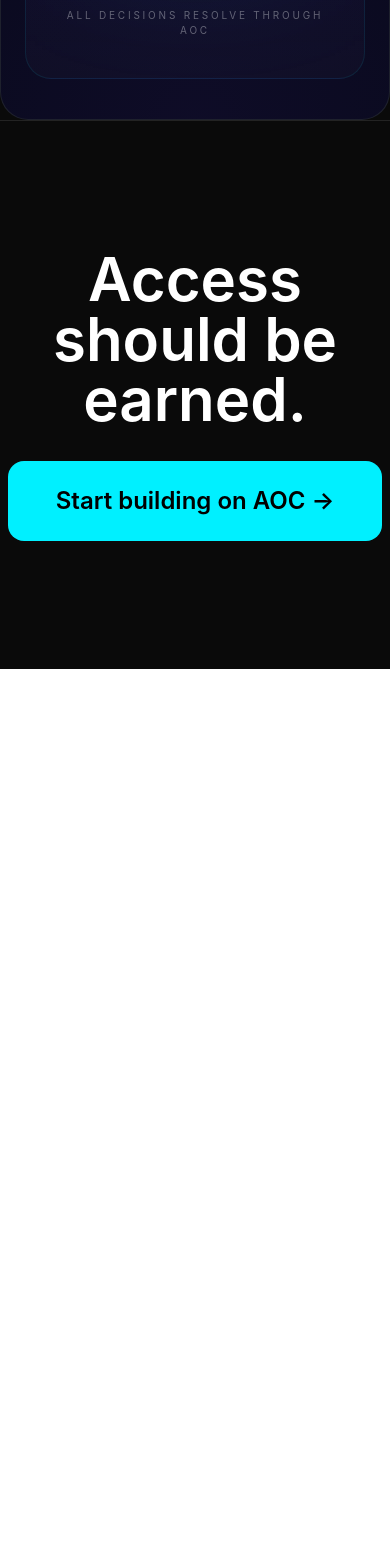
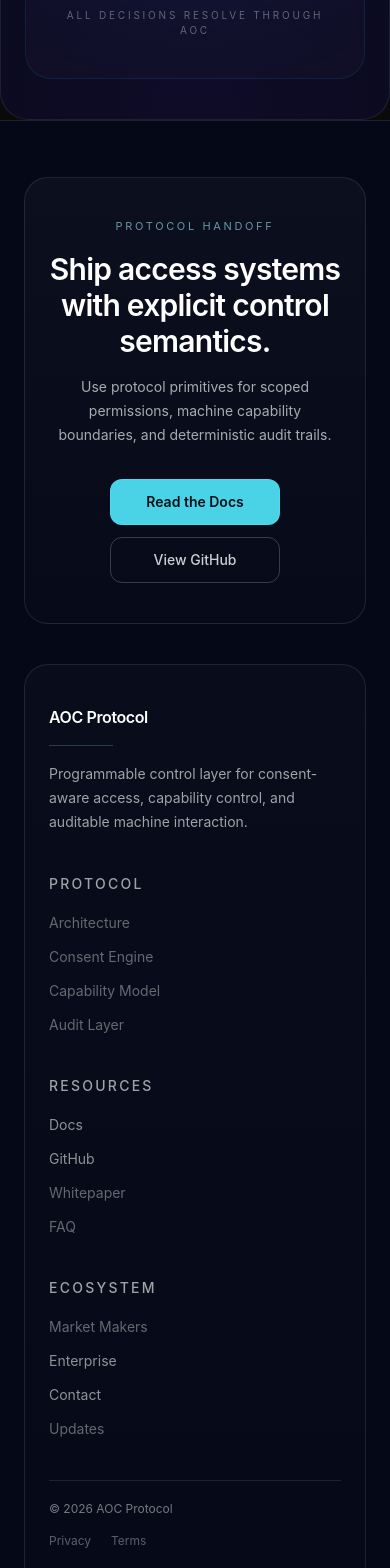
Before and after one commit to Architects-of-Change-Protocol/Architects_of_Change_Protocol, a React (Vite) app in the folder frontend/app/: page / in a window 390 px wide. Shown: the part 8480-10048 px from the top of the page. Before the commit the page ends 9149 px from the top, so only its background shows below. Built offline with nearby package versions, Linux system fonts and the light colour scheme; the HTML template or start-up script is replaced by a standard one.

Commit message:
Add protocol footer to AOC landing

```diff
--- a/frontend/app/src/landing/AocLandingPage.tsx
+++ b/frontend/app/src/landing/AocLandingPage.tsx
@@ -1,3 +1,4 @@
+import { ProtocolFooter } from './components/ProtocolFooter'
 import { AocInfrastructureAnimated } from './components/AocInfrastructureAnimated'
 import { HowItWorksFlow } from './components/HowItWorksFlow';
 import { LogoRotating } from '../components/logo/LogoRotating';
@@ -246,6 +247,7 @@ export const renderAocLandingPage = () => {
         </div>
       </section>
 <AocInfrastructureAnimated />
+<ProtocolFooter />
       <section className="py-32 border-t border-white/10 text-center">
         <div>
           <h2 className="text-6xl font-semibold mb-8">Access should be earned.</h2>
--- /dev/null
+++ b/frontend/app/src/landing/components/ProtocolFooter.tsx
@@ -0,0 +1,160 @@
+const REPO_URL = 'https://github.com/aocprotocol/Architects_of_Change_Protocol'
+const DOCS_URL = `${REPO_URL}/tree/main/protocol`
+
+type FooterItem = {
+  label: string
+  href?: string
+  external?: boolean
+}
+
+const protocolLinks: FooterItem[] = [
+  { label: 'Architecture' },
+  { label: 'Consent Engine' },
+  { label: 'Capability Model' },
+  { label: 'Audit Layer' },
+]
+
+const resourceLinks: FooterItem[] = [
+  { label: 'Docs', href: DOCS_URL, external: true },
+  { label: 'GitHub', href: REPO_URL, external: true },
+  { label: 'Whitepaper' },
+  { label: 'FAQ' },
+]
+
+const ecosystemLinks: FooterItem[] = [
+  { label: 'Market Makers' },
+  { label: 'Enterprise', href: '/enterprise' },
+  { label: 'Contact', href: 'mailto:hello@aocprotocol.xyz?subject=AOC%20Protocol%20Inquiry' },
+  { label: 'Updates' },
+]
+
+export function ProtocolFooter() {
+  return (
+    <section className="border-t border-white/10 bg-[#050816]">
+      <div className="mx-auto w-full max-w-7xl px-6 pb-6 pt-14 md:pt-16">
+        <div className="footer-fade rounded-3xl border border-white/10 bg-[linear-gradient(180deg,rgba(255,255,255,0.03),rgba(255,255,255,0.01))] px-6 py-10 text-center md:px-10 md:py-12">
+          <p className="text-[11px] uppercase tracking-[0.24em] text-cyan-200/60">Protocol handoff</p>
+          <h2 className="mx-auto mt-4 max-w-2xl text-3xl font-semibold tracking-tight text-white md:text-4xl">
+            Ship access systems with explicit control semantics.
+          </h2>
+          <p className="mx-auto mt-4 max-w-2xl text-sm leading-6 text-white/65 md:text-base">
+            Use protocol primitives for scoped permissions, machine capability boundaries, and deterministic audit trails.
+          </p>
+
+          <div className="mt-8 flex flex-col items-center justify-center gap-3 sm:flex-row">
+            <a
+              href={DOCS_URL}
+              target="_blank"
+              rel="noreferrer"
+              className="footer-link-hover inline-flex min-w-[170px] items-center justify-center rounded-xl border border-cyan-300/35 bg-cyan-300/90 px-5 py-3 text-sm font-semibold text-[#031018] transition-colors hover:bg-cyan-200"
+            >
+              Read the Docs
+            </a>
+            <a
+              href={REPO_URL}
+              target="_blank"
+              rel="noreferrer"
+              className="footer-link-hover inline-flex min-w-[170px] items-center justify-center rounded-xl border border-white/20 px-5 py-3 text-sm font-medium text-white/80 transition-colors hover:border-white/35 hover:text-white"
+            >
+              View GitHub
+            </a>
+          </div>
+        </div>
+
+        <footer className="footer-fade mt-10 rounded-3xl border border-white/10 bg-[linear-gradient(180deg,rgba(255,255,255,0.02),rgba(255,255,255,0.008))] px-6 py-10 md:px-10 md:py-12">
+          <div className="grid grid-cols-1 gap-10 md:grid-cols-2 lg:grid-cols-4 lg:gap-8">
+            <div className="max-w-sm">
+              <h3 className="text-base font-semibold tracking-tight text-white">AOC Protocol</h3>
+              <div className="mt-4 h-px w-16 bg-cyan-200/20" />
+              <p className="mt-4 text-sm leading-6 text-white/62">
+                Programmable control layer for consent-aware access, capability control, and auditable machine interaction.
+              </p>
+            </div>
+
+            <FooterColumn title="Protocol" items={protocolLinks} />
+            <FooterColumn title="Resources" items={resourceLinks} />
+            <FooterColumn title="Ecosystem" items={ecosystemLinks} />
+          </div>
+
+          <div className="mt-10 flex flex-col gap-4 border-t border-white/10 pt-5 text-xs text-white/45 sm:flex-row sm:items-center sm:justify-between">
+            <p>© 2026 AOC Protocol</p>
+            <div className="flex items-center gap-5">
+              <span className="text-white/35">Privacy</span>
+              <span className="text-white/35">Terms</span>
+            </div>
+          </div>
+        </footer>
+      </div>
+
+      <style>{`
+        :root {
+          --aoc-ease-premium: cubic-bezier(0.22, 1, 0.36, 1);
+        }
+
+        @keyframes footer-fade-up {
+          0% {
+            opacity: 0;
+            transform: translateY(4px);
+          }
+          100% {
+            opacity: 1;
+            transform: translateY(0);
+          }
+        }
+
+        .footer-fade {
+          animation: footer-fade-up 560ms var(--aoc-ease-premium) both;
+        }
+
+        .footer-link-hover {
+          transition:
+            opacity 180ms var(--aoc-ease-premium),
+            transform 180ms var(--aoc-ease-premium),
+            border-color 180ms var(--aoc-ease-premium),
+            color 180ms var(--aoc-ease-premium),
+            background-color 180ms var(--aoc-ease-premium);
+        }
+
+        .footer-link-hover:hover {
+          transform: translateY(-1px);
+        }
+
+        @media (prefers-reduced-motion: reduce) {
+          .footer-fade,
+          .footer-link-hover,
+          .footer-link-hover:hover {
+            animation: none !important;
+            transform: none !important;
+            transition: none !important;
+          }
+        }
+      `}</style>
+    </section>
+  )
+}
+
+function FooterColumn({ title, items }: { title: string; items: FooterItem[] }) {
+  return (
+    <div>
+      <h3 className="text-sm font-medium uppercase tracking-[0.16em] text-white/62">{title}</h3>
+      <ul className="mt-4 space-y-2.5">
+        {items.map((item) => (
+          <li key={item.label}>
+            {item.href ? (
+              <a
+                href={item.href}
+                target={item.external ? '_blank' : undefined}
+                rel={item.external ? 'noreferrer' : undefined}
+                className="footer-link-hover inline-block text-sm text-white/55 hover:text-white/80"
+              >
+                {item.label}
+              </a>
+            ) : (
+              <span className="inline-block text-sm text-white/38">{item.label}</span>
+            )}
+          </li>
+        ))}
+      </ul>
+    </div>
+  )
+}
```
